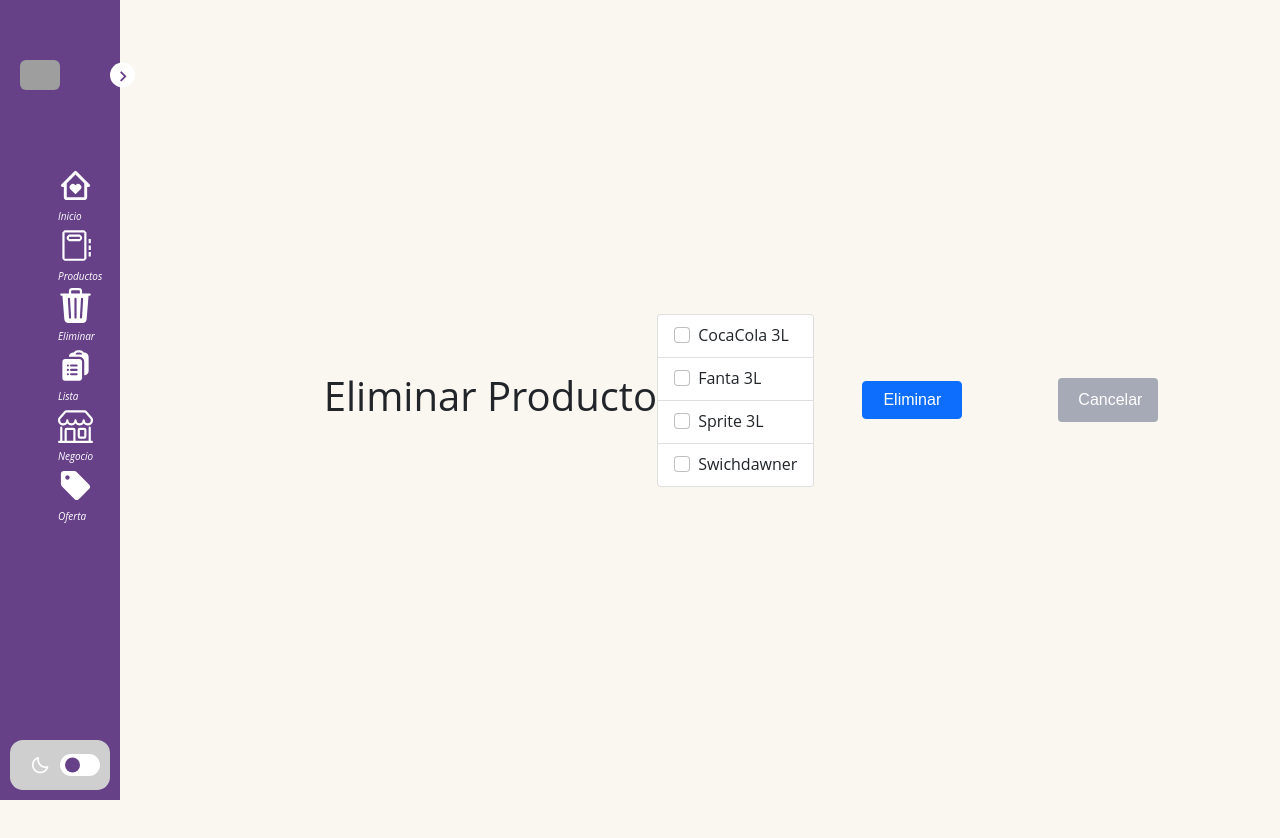
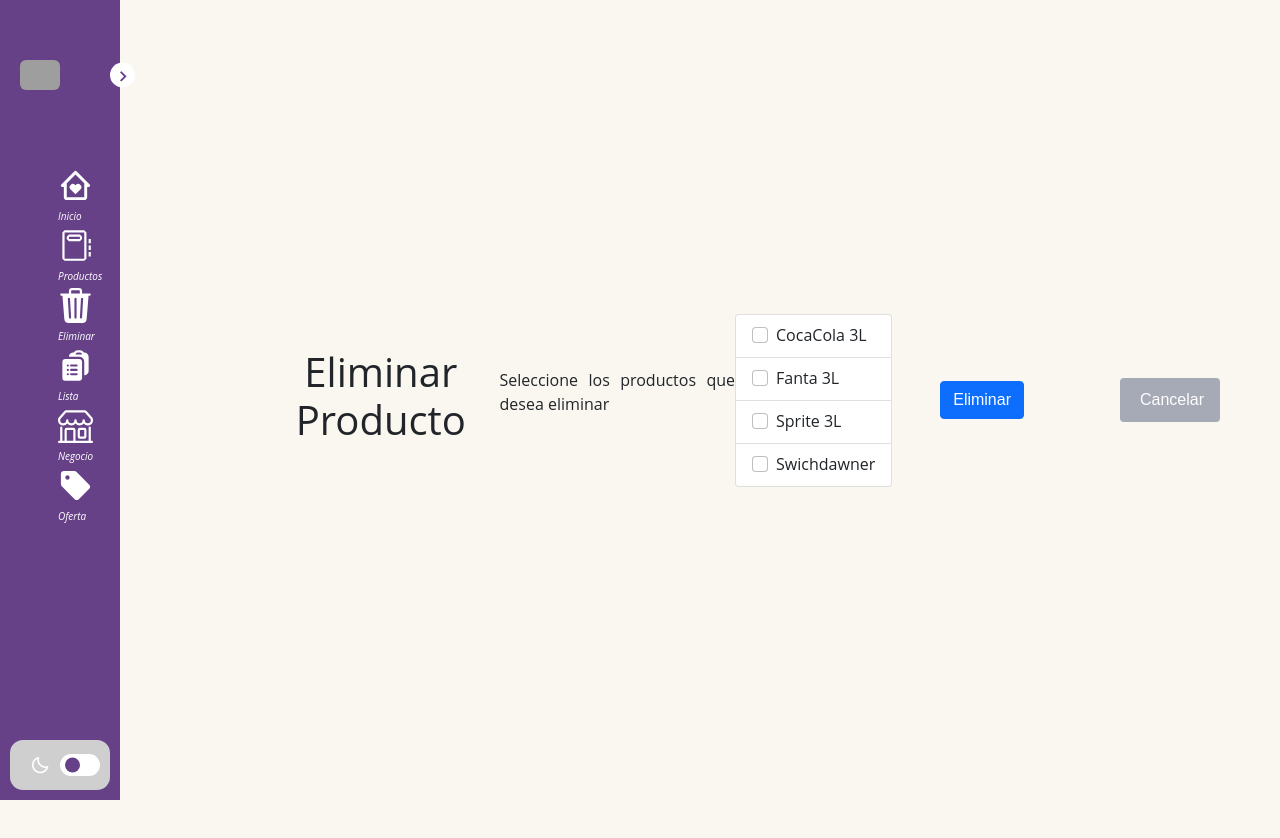
Before and after one commit to crexpo20/back, a React (Create React App) app in the folder Frontend/: page /eliminarProducto in a window 1280 px wide. Shown: the top 838 px of the page. Built offline with nearby package versions, Linux system fonts and the light colour scheme; grey boxes are pictures that could not be loaded.

Commit message:
VM mensaje prd

```diff
--- a/Frontend/src/components/EliminarProducto.jsx
+++ b/Frontend/src/components/EliminarProducto.jsx
@@ -1,5 +1,7 @@
 import React, { useState } from 'react';
 import { Modal, Button } from 'react-bootstrap';
+import {ContenedorBotonCentrado} from '../elementos/Formularios';
+
 //dentro de la funcion return va el codigo que se va a ejecutar
 export const EliminarProducto = () => {
 
@@ -55,6 +57,9 @@ export const EliminarProducto = () => {
   };
 
   return (
+    <center>
+    <head>
+		</head>
     <div class = "home">
       {productoEliminado ? (
         <Modal show={productoEliminado} onHide={handleVolver}>
@@ -71,8 +76,17 @@ export const EliminarProducto = () => {
           </Modal.Footer>
         </Modal>
       ) : (
+
         <form className='container text-center' onSubmit={handleSubmit}>
-          <h1>Eliminar Producto</h1>
+          <br/>
+
+
+          <ContenedorBotonCentrado><h1>Eliminar Producto</h1></ContenedorBotonCentrado>
+
+          <br/>
+
+
+          <p style={{textAlign:"justify"}} >Seleccione los productos que desea eliminar</p>
           <div className='row align-items-start'>
             <div className='col'>
               <ul className='list-group'>
@@ -104,7 +118,9 @@ export const EliminarProducto = () => {
         Cancelar
       </button>
     </form>
+
   )}
 </div>
+</center>
 )
 }
```
